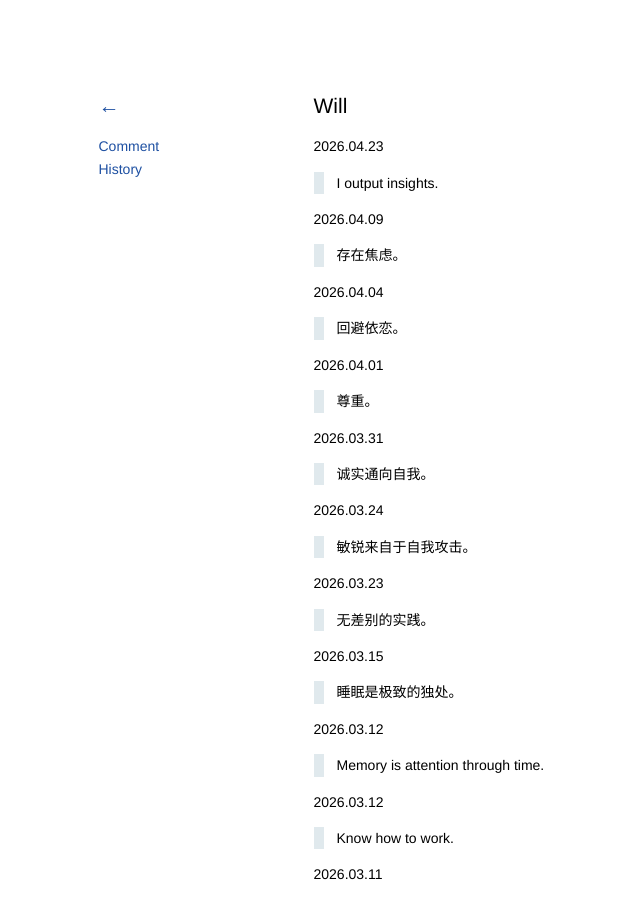
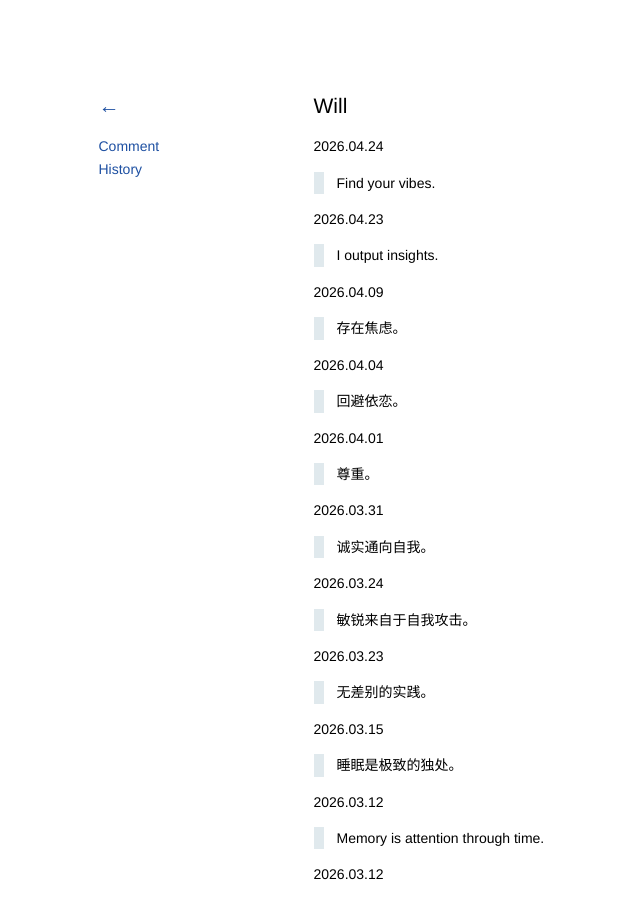
Before and after one commit to kidlj/awei, a Jekyll site: the page built from _wiki/will.md, in a window 1280 px wide and 900 px high. Shown: the whole window, without its empty margins (34-674 px from the left). Built offline with Jekyll 4.4.1, drawn with Linux system fonts in a browser that asks for light colours.

Commit message:
update will

```diff
--- a/_wiki/will.md
+++ b/_wiki/will.md
@@ -1,6 +1,10 @@
 ---
 title: Will
 ---
+
+2026.04.24
+
+> Find your vibes.
 
 2026.04.23
 
```
